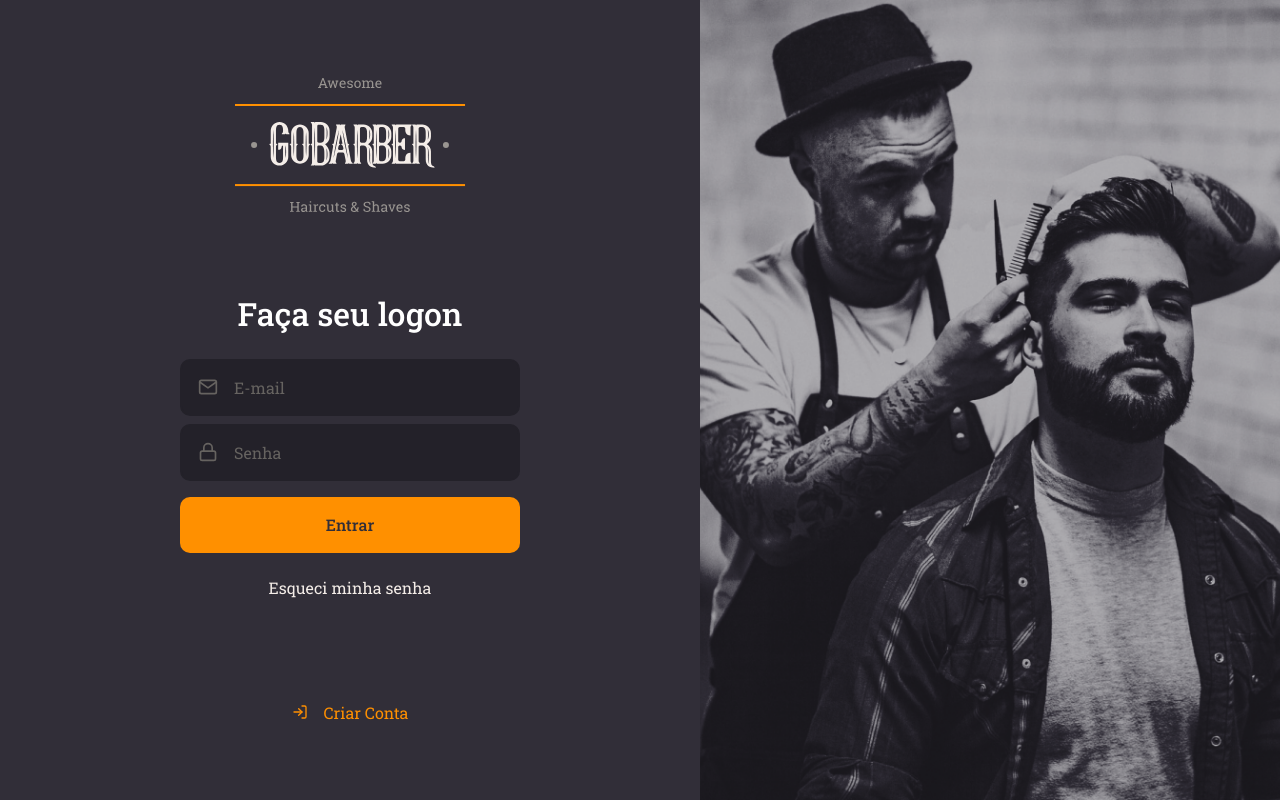
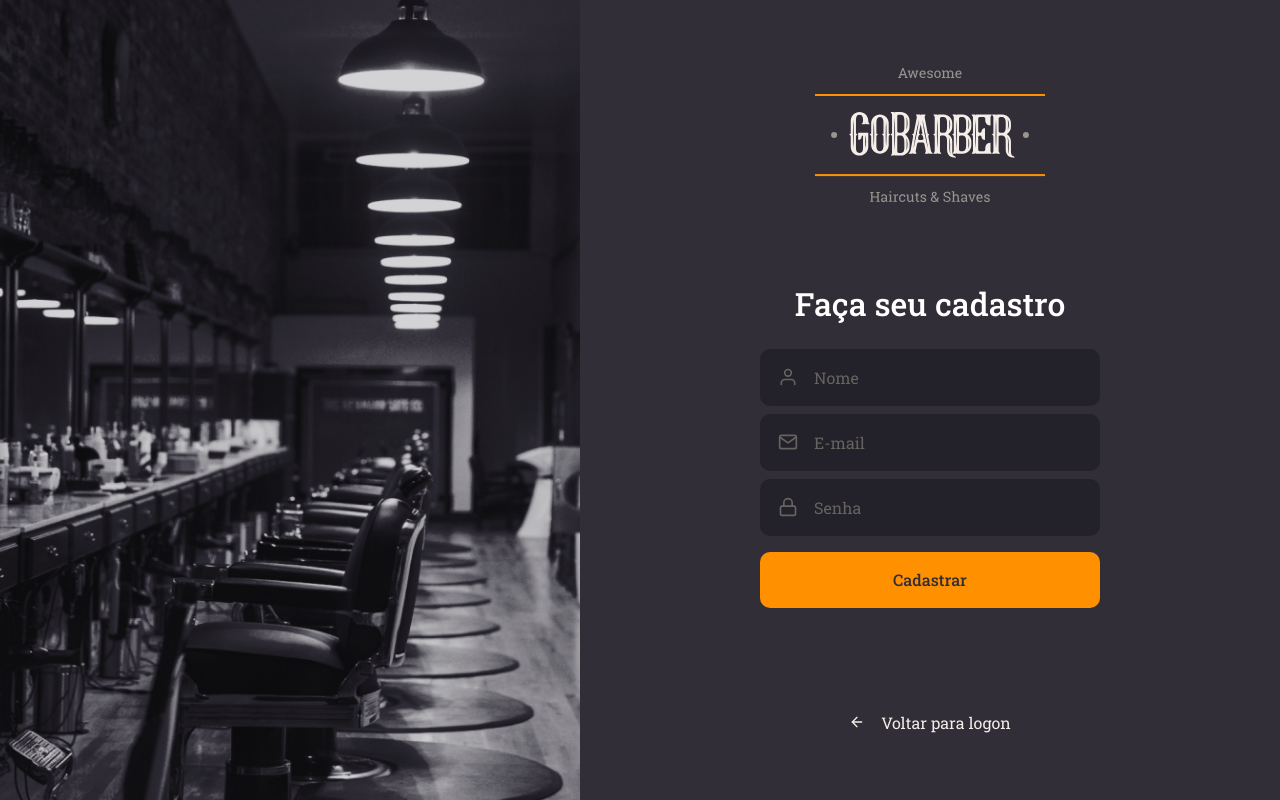
Before and after one commit to robinsonlovatto-misc/gobarber-reactjs, a React (Create React App) app: page /signup in a window 1280 px wide. Built offline with nearby package versions, Linux system fonts and the light colour scheme.

Commit message:
Signup page

```diff
--- a/src/App.tsx
+++ b/src/App.tsx
@@ -1,10 +1,11 @@
 import React from 'react';
 import SignIn from './pages/Signin';
+import SignUp from './pages/SignUp';
 import GlobalStyle from './styles/global';
 
 const App: React.FC = () => (
     <>
-      <SignIn />
+      <SignUp />
       <GlobalStyle />
     </>
 
--- /dev/null
+++ b/src/pages/SignUp/index.tsx
@@ -0,0 +1,36 @@
+import React from 'react';
+import { FiArrowLeft, FiMail, FiUser, FiLock } from 'react-icons/fi';
+import logoImg from  '../../assets/logo.svg';
+
+import Input from '../../componentes/Input';
+import Button from '../../componentes/Button';
+
+import { Container, Content, Background } from './styles';
+
+const SignUp: React.FC = () => (
+  <Container>
+     <Background />
+     <Content>
+        <img src={logoImg} alt="GoBarber"/>
+
+        <form>
+          <h1>Faça seu cadastro</h1>
+
+          <Input name="name" icon={FiUser} placeholder="Nome" />
+          <Input name="email" icon={FiMail} placeholder="E-mail" />
+          <Input name="password" icon={FiLock} type="password" placeholder="Senha" />
+          <Button type="submit" >Cadastrar</Button>
+
+        </form>
+
+        <a href="">
+          <FiArrowLeft />
+          Voltar para logon
+        </a>
+
+     </Content>
+  </Container >
+);
+
+
+export default SignUp;
--- /dev/null
+++ b/src/pages/SignUp/styles.tsx
@@ -0,0 +1,67 @@
+import styled from 'styled-components';
+import { shade } from 'polished';
+import SignUpBackground from '../../assets/sign-up-background.png';
+
+export const Container = styled.div`
+  height: 100vh;
+  display: flex;
+  align-items: stretch;
+`;
+
+export const Content = styled.div`
+  display: flex;
+  flex-direction: column;
+  place-content: center;
+  width: 100%;
+  max-width: 700px;
+
+  align-items: center;
+
+  form {
+    margin: 80px 0;
+    width: 340px;
+    text-align: center;
+
+    h1 {
+      margin-bottom: 24px;
+    }
+
+    a {
+      color: #f4ede8;
+      display: block;
+      margin-top: 24px;
+      text-decoration: none;
+      transition: color 0.2s;
+
+      &:hover {
+        color: ${shade(0.2, '#f4ede8')}
+      }
+    }
+  }
+
+  > a {
+    color: #f4ede8;
+    display: block;
+    margin-top: 24px;
+    text-decoration: none;
+    transition: color 0.2s;
+
+    display: flex;
+    align-items: center;
+
+    &:hover {
+      color: ${shade(0.2, '#f4ede8')}
+    }
+
+    svg {
+      margin-right: 16px;
+    }
+  }
+
+`;
+
+export const Background = styled.div`
+  flex: 1;
+  background: url(${SignUpBackground}) no-repeat center;
+  background-size: cover;
+`;
```
Also changed, not shown: src/assets/sign-up-background.png (added).
